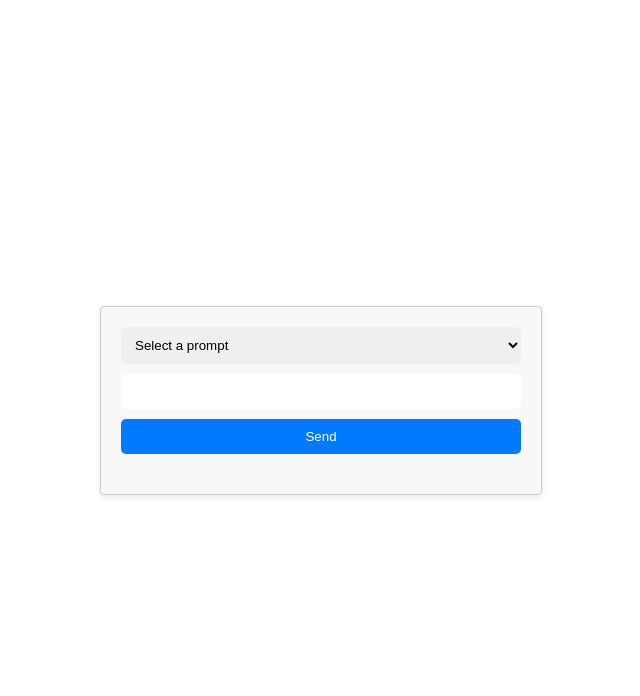
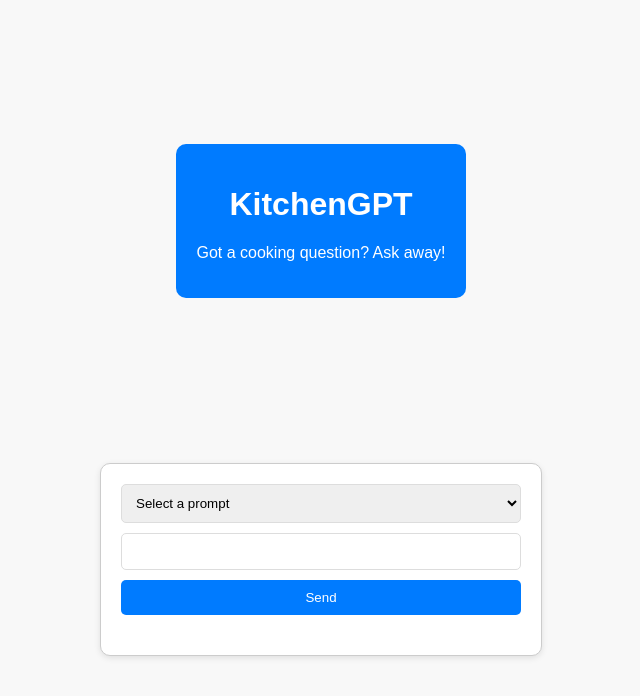
Before and after one commit to jonathankerth/KitchenGPT, a React (Create React App) app: page / in a window 1280 px wide. Shown: the top 696 px of the page, without its empty margins (319-959 px from the left). Built offline with nearby package versions, Linux system fonts and the light colour scheme.

Commit message:
add heroku endpoints

```diff
--- a/package.json
+++ b/package.json
@@ -15,6 +15,7 @@
 	},
 	"scripts": {
 		"start": "react-scripts start",
+		"dev": "react-scripts start",
 		"build": "react-scripts build",
 		"test": "react-scripts test",
 		"eject": "react-scripts eject"
--- a/src/App.css
+++ b/src/App.css
@@ -1,35 +1,55 @@
 .App {
 	display: flex;
-	justify-content: center;
+	flex-direction: column;
+	justify-content: space-evenly;
 	align-items: center;
 	height: 100vh;
+	background-color: #f8f8f8;
+	font-family: Arial, sans-serif;
+}
+
+.App-header {
+	text-align: center;
+	background-color: #007bff;
+	color: #fff;
+	padding: 20px;
+	border-radius: 10px;
+	margin-bottom: 20px;
 }
 
 .chat-container {
 	width: 400px;
 	border: 1px solid #ccc;
-	border-radius: 4px;
+	border-radius: 10px;
 	padding: 20px;
+	background-color: #fff;
+	box-shadow: 0 2px 6px rgba(0, 0, 0, 0.1);
 }
 
 .chat-display {
 	max-height: 300px;
 	overflow-y: auto;
+	padding: 10px;
+	border: 1px solid #ddd;
+	border-radius: 10px;
+	background-color: #fff;
 }
 
 .message {
 	margin-bottom: 10px;
 	padding: 10px;
-	border-radius: 4px;
+	border-radius: 10px;
 }
 
 .user {
-	background-color: #efefef;
+	background-color: #007bff;
+	color: #fff;
 	align-self: flex-start;
 }
 
 .assistant {
 	background-color: #eaf7ff;
+	color: #000;
 	align-self: flex-end;
 }
 
--- a/src/App.js
+++ b/src/App.js
@@ -5,6 +5,10 @@ import "./App.css";
 function App() {
 	return (
 		<div className="App">
+			<header className="App-header">
+				<h1>KitchenGPT</h1>
+				<p>Got a cooking question? Ask away!</p>
+			</header>
 			<Chat />
 		</div>
 	);
--- a/src/Chat.css
+++ b/src/Chat.css
@@ -18,7 +18,7 @@
 	margin-bottom: 10px;
 	padding: 10px;
 	border-radius: 5px;
-	border: none;
+	border: 1px solid #ddd;
 }
 
 .chat-container button {
@@ -32,15 +32,46 @@
 
 .chat-history {
 	margin-top: 20px;
+	overflow-y: auto;
+	max-height: 300px;
+}
+
+.chat-history div {
+	background-color: #e6e6e6;
+	margin-bottom: 10px;
+	padding: 10px;
+	border-radius: 10px;
 }
 
 .chat-history p {
 	margin-bottom: 10px;
 }
 
+/* Differentiate user and ChatGPT messages */
+.chat-history .user {
+	background-color: #007bff;
+	color: #fff;
+	margin-left: 50px;
+	text-align: right;
+}
+
+.chat-history .chatgpt {
+	background-color: #e6e6e6;
+	color: #000;
+	margin-right: 50px;
+	text-align: left;
+}
+
 /* Media Query for responsiveness */
 @media (max-width: 480px) {
 	.chat-container {
 		max-width: 300px;
+		padding: 10px;
+	}
+
+	.chat-history .user,
+	.chat-history .chatgpt {
+		margin-left: 10px;
+		margin-right: 10px;
 	}
 }
--- a/src/Chat.js
+++ b/src/Chat.js
@@ -19,9 +19,14 @@ function Chat() {
 		event.preventDefault();
 
 		// Send the message to your backend server
-		const response = await axios.post("http://localhost:1234/chat", {
+		const response = await axios.post("https://kitchengpt.herokuapp.com/chat", {
 			message,
 		});
+
+		//local hosting
+		// const response = await axios.post("http://localhost:1234/chat", {
+		// 	message,
+		// });
 
 		// Update the chat history with the new message and response
 		setChatHistory([
@@ -38,7 +43,13 @@ function Chat() {
 	return (
 		<div className="chat-container">
 			<form onSubmit={sendMessage}>
-				<select className="prompt-select" onChange={selectPrompt}>
+				<select
+					className="prompt-select"
+					onChange={selectPrompt}
+					onKeyPress={(event) => {
+						if (event.key === "Enter") event.preventDefault();
+					}}
+				>
 					<option>Select a prompt</option>
 					{prompts.map((prompt, index) => (
 						<option key={index} value={prompt}>
```
Lines whose indentation alone changed are shown as unchanged.
